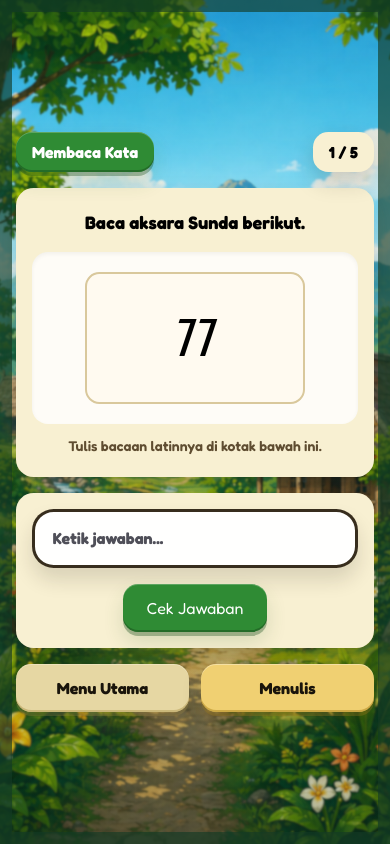
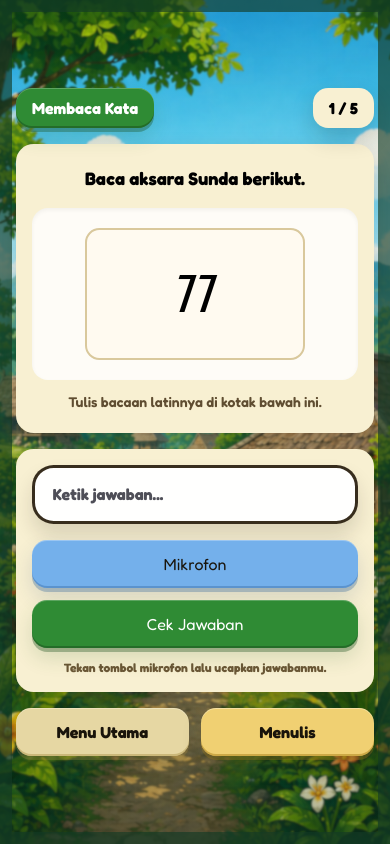
Before and after one commit to herulife/game--aksara-sunda, a Next.js app: page /membaca/level-1 in a window 390 px wide. Built offline with nearby package versions, Linux system fonts and the light colour scheme; no server answers.

Commit message:
feat: add microphone input for reading practice

```diff
--- a/src/app/membaca/level-1/page.tsx
+++ b/src/app/membaca/level-1/page.tsx
@@ -1,6 +1,6 @@
 "use client";
 
-import { useState, useTransition } from "react";
+import { useEffect, useRef, useState, useTransition } from "react";
 import Image from "next/image";
 import Link from "next/link";
 import { SpeakButton } from "@/components/game/speak-button";
@@ -9,6 +9,27 @@ import { useRewardSpeech } from "@/components/game/use-reward-speech";
 import { readingLevelOneItems } from "@/lib/game-data";
 
 type Phase = "question" | "correct" | "wrong" | "saved";
+
+type BrowserSpeechRecognition = {
+  continuous: boolean;
+  interimResults: boolean;
+  lang: string;
+  maxAlternatives: number;
+  onend: null | (() => void);
+  onerror: null | ((event: { error?: string }) => void);
+  onresult: null | ((event: { results: ArrayLike<ArrayLike<{ transcript: string }>> }) => void);
+  start: () => void;
+  stop: () => void;
+};
+
+type BrowserSpeechRecognitionCtor = new () => BrowserSpeechRecognition;
+
+declare global {
+  interface Window {
+    SpeechRecognition?: BrowserSpeechRecognitionCtor;
+    webkitSpeechRecognition?: BrowserSpeechRecognitionCtor;
+  }
+}
 
 function shuffleItems<T>(items: readonly T[]) {
   const cloned = [...items];
@@ -27,10 +48,16 @@ export default function MembacaLevelOnePage() {
   const [answer, setAnswer] = useState("");
   const [phase, setPhase] = useState<Phase>("question");
   const [saveError, setSaveError] = useState<string | null>(null);
+  const [isListening, setIsListening] = useState(false);
+  const [micError, setMicError] = useState<string | null>(null);
   const [isSaving, startSaving] = useTransition();
+  const recognitionRef = useRef<BrowserSpeechRecognition | null>(null);
 
   const currentItem = sessionItems[currentIndex];
   const isLastItem = currentIndex === sessionItems.length - 1;
+  const SpeechRecognitionCtor =
+    typeof window === "undefined" ? undefined : window.SpeechRecognition ?? window.webkitSpeechRecognition;
+  const speechSupported = Boolean(SpeechRecognitionCtor);
 
   useRewardSpeech({
     effect: phase === "correct" ? "success" : phase === "wrong" ? "error" : undefined,
@@ -51,6 +78,7 @@ export default function MembacaLevelOnePage() {
   function moveToNextQuestion() {
     setAnswer("");
     setSaveError(null);
+    setMicError(null);
     setCurrentIndex((value) => value + 1);
     setPhase("question");
   }
@@ -60,7 +88,60 @@ export default function MembacaLevelOnePage() {
     setCurrentIndex(0);
     setAnswer("");
     setSaveError(null);
+    setMicError(null);
     setPhase("question");
+  }
+
+  useEffect(() => {
+    return () => {
+      recognitionRef.current?.stop();
+      recognitionRef.current = null;
+    };
+  }, []);
+
+  function startVoiceInput() {
+    if (!SpeechRecognitionCtor) {
+      setMicError("Mikrofon belum didukung di browser ini.");
+      return;
+    }
+
+    recognitionRef.current?.stop();
+    const recognition = new SpeechRecognitionCtor();
+    recognition.continuous = false;
+    recognition.interimResults = false;
+    recognition.lang = "id-ID";
+    recognition.maxAlternatives = 1;
+    recognitionRef.current = recognition;
+    setMicError(null);
+    setIsListening(true);
+
+    recognition.onresult = (event) => {
+      const transcript = event.results[0]?.[0]?.transcript?.trim() ?? "";
+      if (transcript) {
+        setAnswer(transcript);
+      }
+    };
+
+    recognition.onerror = (event) => {
+      if (event.error === "not-allowed") {
+        setMicError("Izin mikrofon belum diberikan.");
+      } else if (event.error === "no-speech") {
+        setMicError("Suara belum terdengar. Coba bicara lagi.");
+      } else {
+        setMicError("Mikrofon belum berhasil membaca suara.");
+      }
+    };
+
+    recognition.onend = () => {
+      setIsListening(false);
+    };
+
+    try {
+      recognition.start();
+    } catch {
+      setIsListening(false);
+      setMicError("Mikrofon sedang tidak bisa dipakai.");
+    }
   }
 
   function persistReading() {
@@ -127,13 +208,35 @@ export default function MembacaLevelOnePage() {
                   placeholder="Ketik jawaban..."
                   className="mockup-input text-base sm:text-lg"
                 />
+                <div className="mt-4 grid gap-3 sm:grid-cols-2">
+                  <button
+                    type="button"
+                    onClick={startVoiceInput}
+                    disabled={!speechSupported || isListening}
+                    className={`rounded-[0.95rem] px-6 py-3 text-base font-black shadow-[0_14px_24px_rgba(35,28,15,0.18)] sm:text-lg ${
+                      speechSupported
+                        ? "pdf-button-blue text-black disabled:opacity-70"
+                        : "pdf-button-muted text-white opacity-75"
+                    }`}
+                  >
+                    {isListening ? "Mendengarkan..." : "Mikrofon"}
+                  </button>
                   <button
                     type="button"
                     onClick={submitAnswer}
-                  className="pdf-button-green mt-4 rounded-[0.95rem] px-6 py-3 text-base font-black text-white shadow-[0_14px_24px_rgba(35,28,15,0.18)] sm:text-lg"
+                    className="pdf-button-green rounded-[0.95rem] px-6 py-3 text-base font-black text-white shadow-[0_14px_24px_rgba(35,28,15,0.18)] sm:text-lg"
                   >
                     Cek Jawaban
                   </button>
+                </div>
+                <p className="mt-3 text-xs font-black text-[#6b5736] sm:text-sm">
+                  {speechSupported
+                    ? "Tekan tombol mikrofon lalu ucapkan jawabanmu."
+                    : "Browser ini belum mendukung input suara, jadi gunakan ketikan."}
+                </p>
+                {micError ? (
+                  <p className="mt-2 text-xs font-black text-[#bb4c35] sm:text-sm">{micError}</p>
+                ) : null}
               </div>
 
               <div className="mt-4 flex gap-3">
@@ -240,6 +343,7 @@ export default function MembacaLevelOnePage() {
                   type="button"
                   onClick={() => {
                     setAnswer("");
+                    setMicError(null);
                     setPhase("question");
                   }}
                   className="pdf-button-red rounded-[0.95rem] px-4 py-3 text-base font-black text-white shadow-[0_14px_24px_rgba(35,28,15,0.18)] sm:text-lg"
```
Lines whose indentation alone changed are shown as unchanged.
